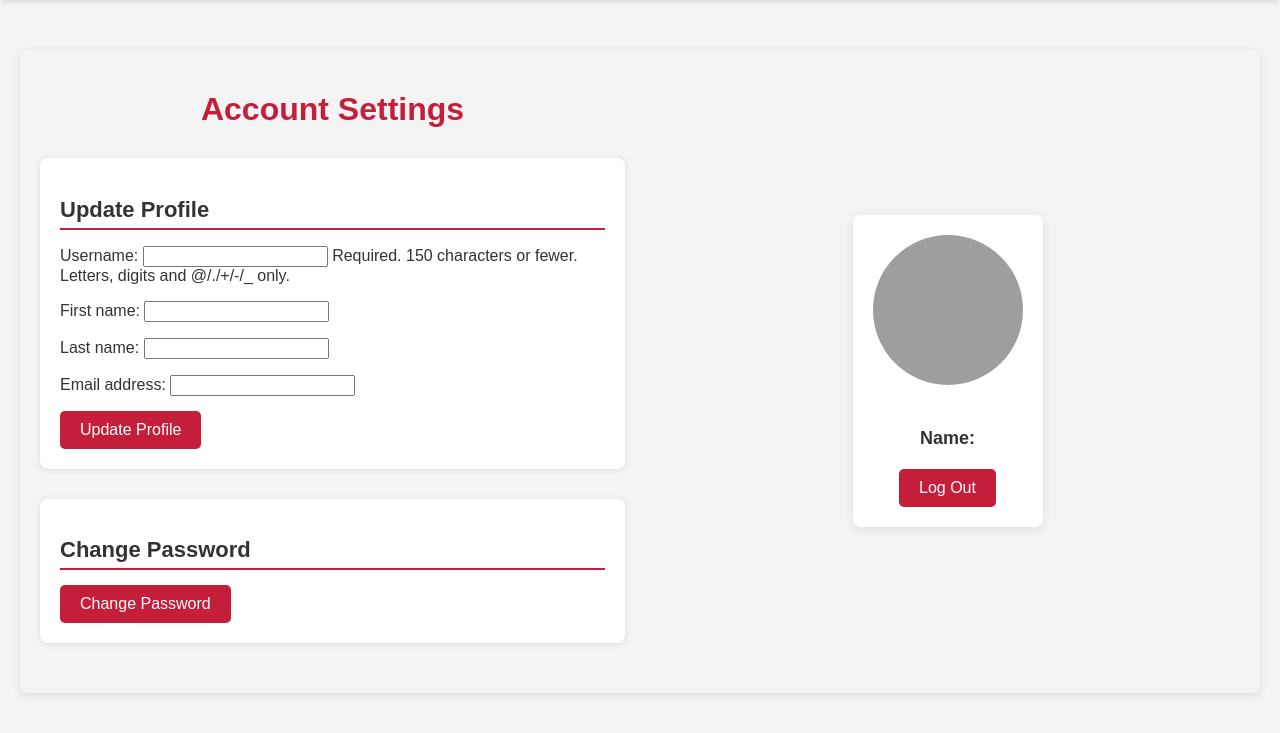
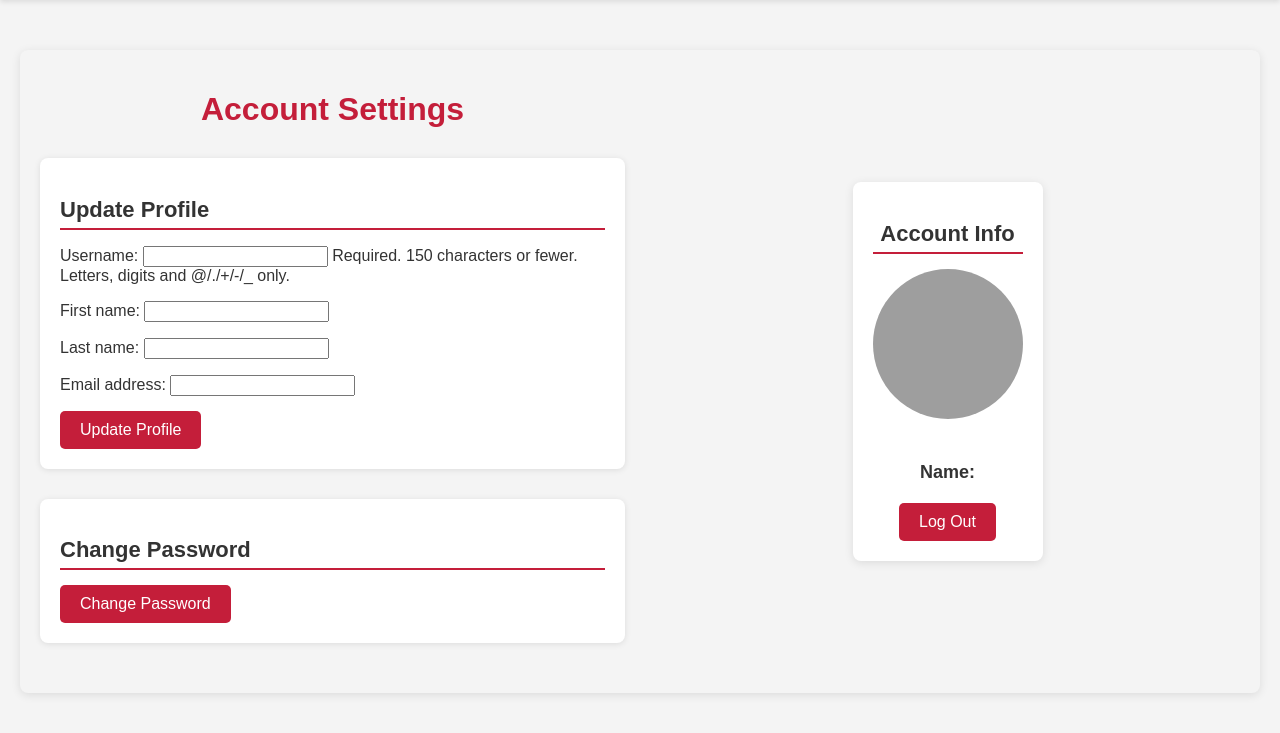
Before and after one commit to m-hasan-2004/twitter_clone, a Django app: template templates/users/account_settings.html in a window 1280 px wide. Shown: the part 70-803 px from the top of the page. Run offline with Django 4.2, Linux system fonts and the light colour scheme; the template is opened without the code that fills it: values that come from a table or form of the project are taken from there, others are empty; grey boxes are pictures that could not be loaded.

Commit message:
small change to accounts_settings.html

```diff
--- a/templates/users/account_settings.html
+++ b/templates/users/account_settings.html
@@ -31,6 +31,7 @@
     <div class="right-column">
         <!-- Display User Profile -->
         <div class="user-profile">
+            <h2> Account Info </h2>
             <img src= {{ user.pic.url }} alt="Profile Picture" class="profile-picture">
             <h3>{{ user.username }}</h3>
             <h4>{{ user.email }}</h3>
```
